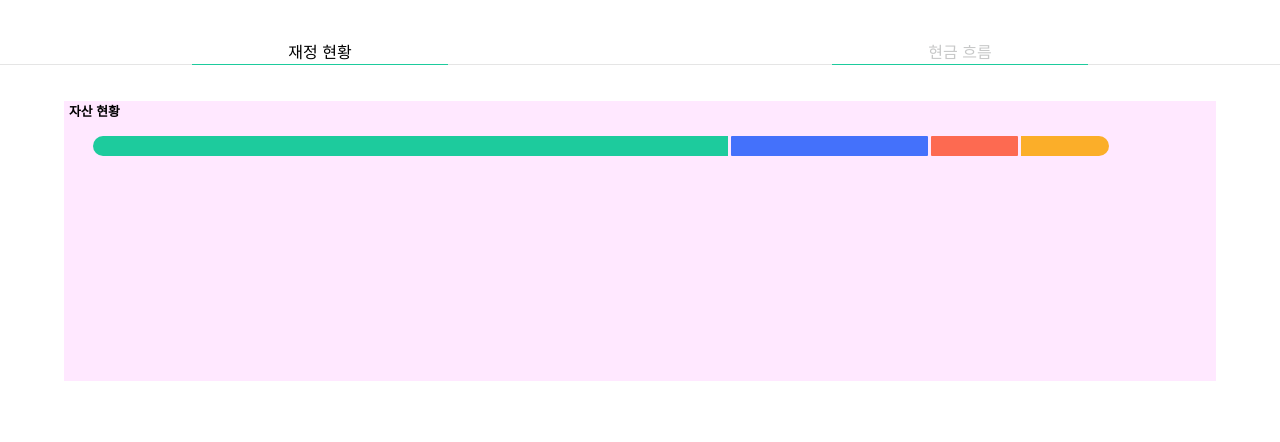
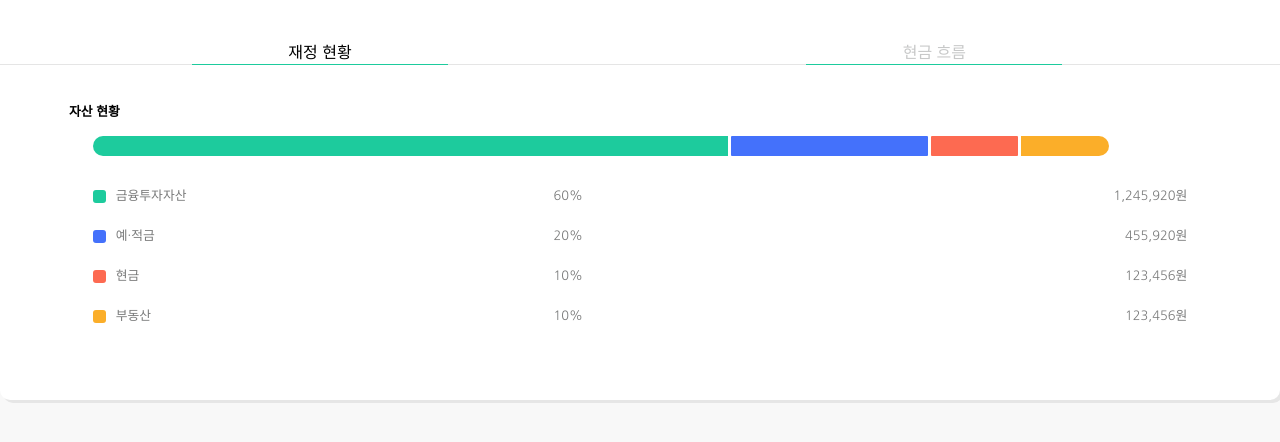
Before and after one commit to BUZZINGPolarBear/wonHana-front, a plain HTML site: page assetStatus.html in a window 1280 px wide. Drawn offline with Linux system fonts and the light colour scheme; a web font is replaced by a local one.

Commit message:
add: 자산현황 그래프 부분

```diff
--- a/assetStatus.html
+++ b/assetStatus.html
@@ -17,12 +17,8 @@
 <body>
     <div class="main-graph-area">
         <div class="bar-graph-top-area">
-            <span class="asset-category" id="left">
-                재정 현황
-            </span>
-            <span class="asset-category" id="right" style="color: #C7C8C8">
-                현금 흐름
-            </span>
+            <div class="asset-category" id="left">재정 현황</div>
+            <div class="asset-category" id="right" style="color: #C7C8C8">현금 흐름</div>
         </div>
         <div class="bar-graph-area">
             <div class="bar-graph-title">자산 현황</div>
@@ -32,6 +28,30 @@
                 <div class="draw-bar-graph" id="third-ratio"> </div>
                 <div class="draw-bar-graph" id="fourth-ratio"> </div>
             </div>
+            <div class="graph-info-area">
+                <div class="color-info" id="first"></div>
+                <div class="info-text">금융투자자산</div>
+                <div class="percent-info">60%</div>
+                <div class="money-info">1,245,920원</div>
+            </div>
+            <div class="graph-info-area">
+                <div class="color-info" id="second"></div>
+                <div class="info-text">예·적금</div>
+                <div class="percent-info">20%</div>
+                <div class="money-info">455,920원</div>
+            </div>
+            <div class="graph-info-area">
+                <div class="color-info" id="third"></div>
+                <div class="info-text">현금</div>
+                <div class="percent-info">10%</div>
+                <div class="money-info">123,456원</div>
+            </div>
+            <div class="graph-info-area">
+                <div class="color-info" id="fourth"></div>
+                <div class="info-text">부동산</div>
+                <div class="percent-info">10%</div>
+                <div class="money-info">123,456원</div>
+            </div>
         </div>
     </div>
 </body>
--- a/css/assetStatus.css
+++ b/css/assetStatus.css
@@ -1,10 +1,17 @@
 body{
     margin: 0px;
     font-family: 'Nanum Gothic', sans-serif;
+    background-color: rgba(248, 248, 248);
 }
 .main-graph-area{
     width: 100vw;
-    height: 60vh;
+    height: 50vh;
+    background-color: white;
+
+    border-bottom-left-radius: 10px;
+    border-bottom-right-radius: 10px;
+
+    box-shadow: 3px 3px rgb(230, 230, 230);
 }
 
 .main-graph-area .bar-graph-top-area{
@@ -16,7 +23,7 @@ body{
 }
 
 .asset-category{
-    position: fixed;
+    float: left;
     width: 20vw;
     height: 3vh;
     text-align: center;
@@ -26,15 +33,16 @@ body{
     margin-top: 5vh;
 }
 .asset-category#left{
+    float: left;
     margin-left: 15vw;
-    margin-right: 65vw
 }
 
 .asset-category#right{
-    margin-left: 65vw;
+    float: left;
+    margin-left: 28vw;
 }
 .bar-graph-area{
-    position: relative;
+    float: left;
     height: 35vh;
     width: 90vw;
     margin-left: 5vw;
@@ -42,7 +50,7 @@ body{
     margin-top: 4.5vh;
     margin-bottom: 2.5vh;
 
-    background-color:rgb(255, 232, 255);
+    /* background-color:rgb(255, 232, 255); */
 }
 
 .bar-graph-title{
@@ -93,3 +101,63 @@ body{
     border-radius: 0 10px 10px 0;
     margin-left: 3px;
 }
+
+.graph-info-area{
+    width: 90%;
+    width: 95%;
+    height: 5vh;
+
+    margin-left: 2.5%;
+    margin-right: 2.5%;
+    /* margin-top: 2vh; */
+
+    /* background-color: cornsilk; */
+}
+
+.graph-info-area .color-info{
+    float: left;
+    width: 13px;
+    height: 13px;
+    margin-top: 1.8vh;
+    border-radius: 3px;
+}
+
+.graph-info-area .info-text{
+    float: left;
+    width: 40%;
+    height: 100%;
+    line-height: 5vh;
+    margin-left: 10px;
+
+    color: #797A7A;
+    font-size: 0.8em;
+}
+.graph-info-area .percent-info{
+    float: left;
+    width: 15%;
+    height: 100%;
+    line-height: 5vh;
+    color: #797A7A;
+    font-size: 0.8em;
+}
+.graph-info-area .money-info{
+    float: right;
+    width: fit-content;
+    height: 100%;
+    line-height: 5vh;
+    color: #797A7A;
+    font-size: 0.8em;
+}
+
+.graph-info-area .color-info#first{
+    background-color: #1DCB9D;
+}
+.graph-info-area .color-info#second{
+    background-color: #4471FB;
+}
+.graph-info-area .color-info#third{
+    background-color: #FD6A51;
+}
+.graph-info-area .color-info#fourth{
+    background-color: #FBAE29;
+}
```
